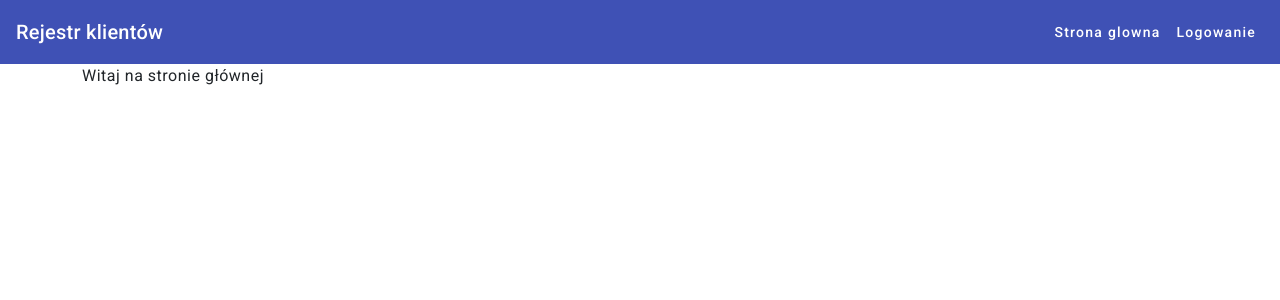
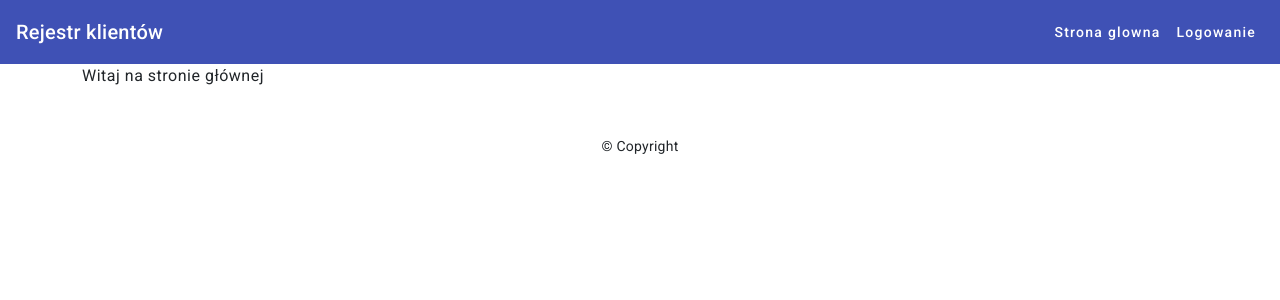
Before and after one commit to StefanyshynRoman/register-clients, an Angular app: page / in a window 1280 px wide. Shown: the top 300 px of the page. Built offline with nearby package versions, Linux system fonts and the light colour scheme.

Commit message:
client-service.v020standalone

```diff
--- a/src/app/app.component.html
+++ b/src/app/app.component.html
@@ -4,4 +4,5 @@
     <router-outlet></router-outlet>
   </div>
 </main>
+<app-footer></app-footer>
 <app-spinner></app-spinner>
--- a/src/app/app.module.ts
+++ b/src/app/app.module.ts
@@ -6,8 +6,11 @@ import { AuthModule } from './modules/auth/auth.module';
 import { CoreModule } from './modules/core/core.module';
 import { HttpClientModule } from '@angular/common/http';
 import { ServiceWorkerModule } from '@angular/service-worker';
+import { FooterComponent } from './modules/core/components/footer/footer.component';
 @NgModule({
   declarations: [AppComponent],
+  providers: [],
+  bootstrap: [AppComponent],
   imports: [
     CoreModule,
     AppRoutingModule,
@@ -19,8 +22,7 @@ import { ServiceWorkerModule } from '@angular/service-worker';
       // or after 30 seconds (whichever comes first).
       registrationStrategy: 'registerWhenStable:30000',
     }),
+    FooterComponent,
   ],
-  providers: [],
-  bootstrap: [AppComponent],
 })
 export class AppModule {}
--- a/src/app/modules/clients/clients.module.ts
+++ b/src/app/modules/clients/clients.module.ts
@@ -8,6 +8,7 @@ import { ClientComponent } from './components/client/client.component';
 import { ClientFormComponent } from './components/client-form/client-form.component';
 import { DeleteClientDialogComponent } from './components/client/delete-client-dialog/delete-client-dialog.component';
 import { EditClientDialogComponent } from './components/client/edit-client-dialog/edit-client-dialog.component';
+import { HighlightDirective } from '../shared/directives/highlight.directive';
 
 @NgModule({
   declarations: [
@@ -18,7 +19,7 @@ import { EditClientDialogComponent } from './components/client/edit-client-dialo
     DeleteClientDialogComponent,
     EditClientDialogComponent,
   ],
-  imports: [SharedModule, ClientsRoutingModule],
+  imports: [SharedModule, ClientsRoutingModule, HighlightDirective],
   exports: [],
 })
 export class ClientsModule {}
--- /dev/null
+++ b/src/app/modules/core/components/footer/footer.component.html
@@ -0,0 +1 @@
+<p class="text-center mt-5">&copy; Copyright</p>
--- a/src/app/modules/shared/directives/highlight.directive.ts
+++ b/src/app/modules/shared/directives/highlight.directive.ts
@@ -2,6 +2,7 @@ import { Directive, ElementRef, HostListener, Input } from '@angular/core';
 
 @Directive({
   selector: '[appHighlight]',
+  standalone: true,
 })
 export class HighlightDirective {
   @Input() appHighlight = '';
```
Also changed, not shown: src/app/modules/core/components/footer/footer.component.ts (added, +11 -0 lines), src/app/modules/shared/shared.module.ts (+3 -9 lines), src/app/modules/core/components/footer/footer.component.scss (added), 1 other file (tests, documents, lock files or other folders).
